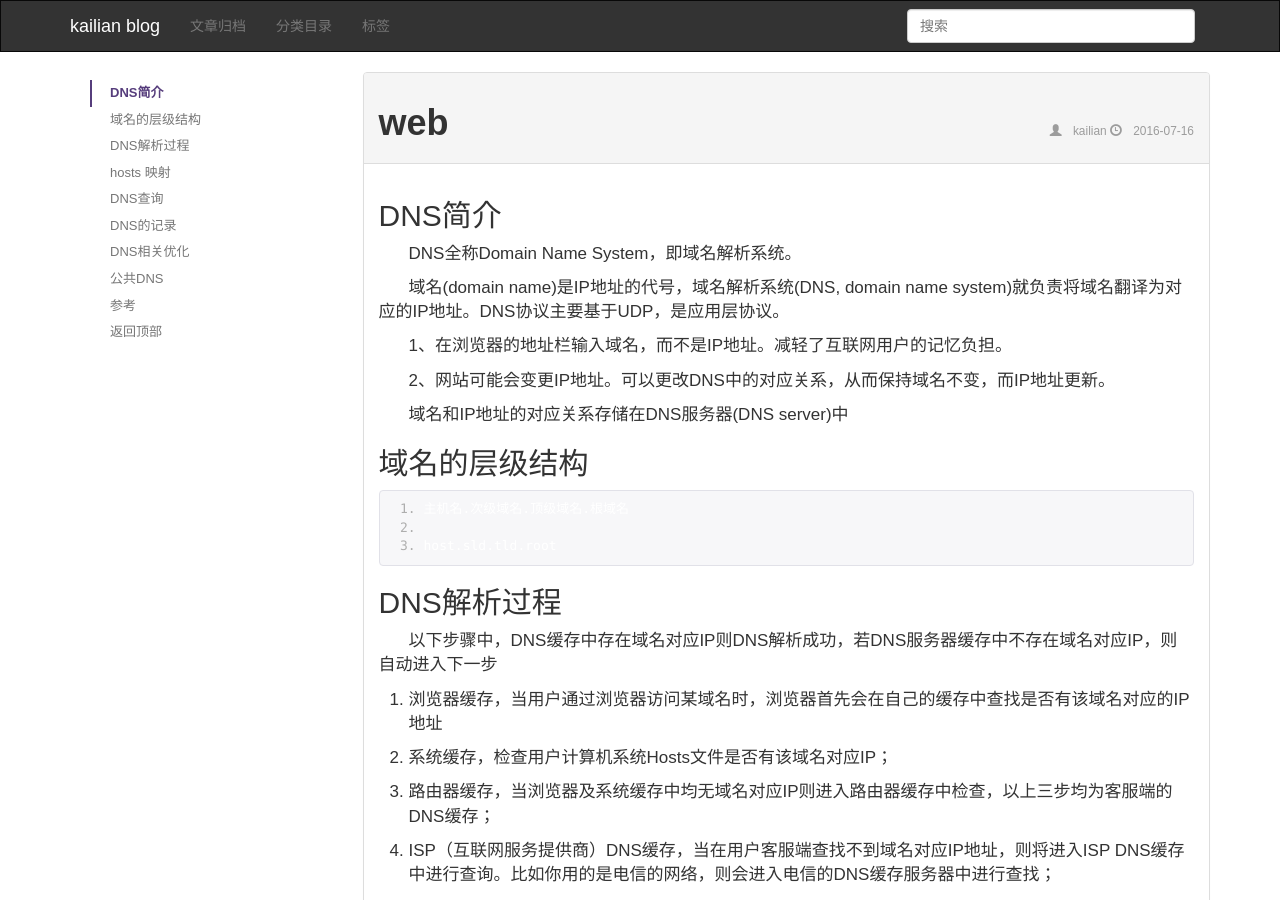
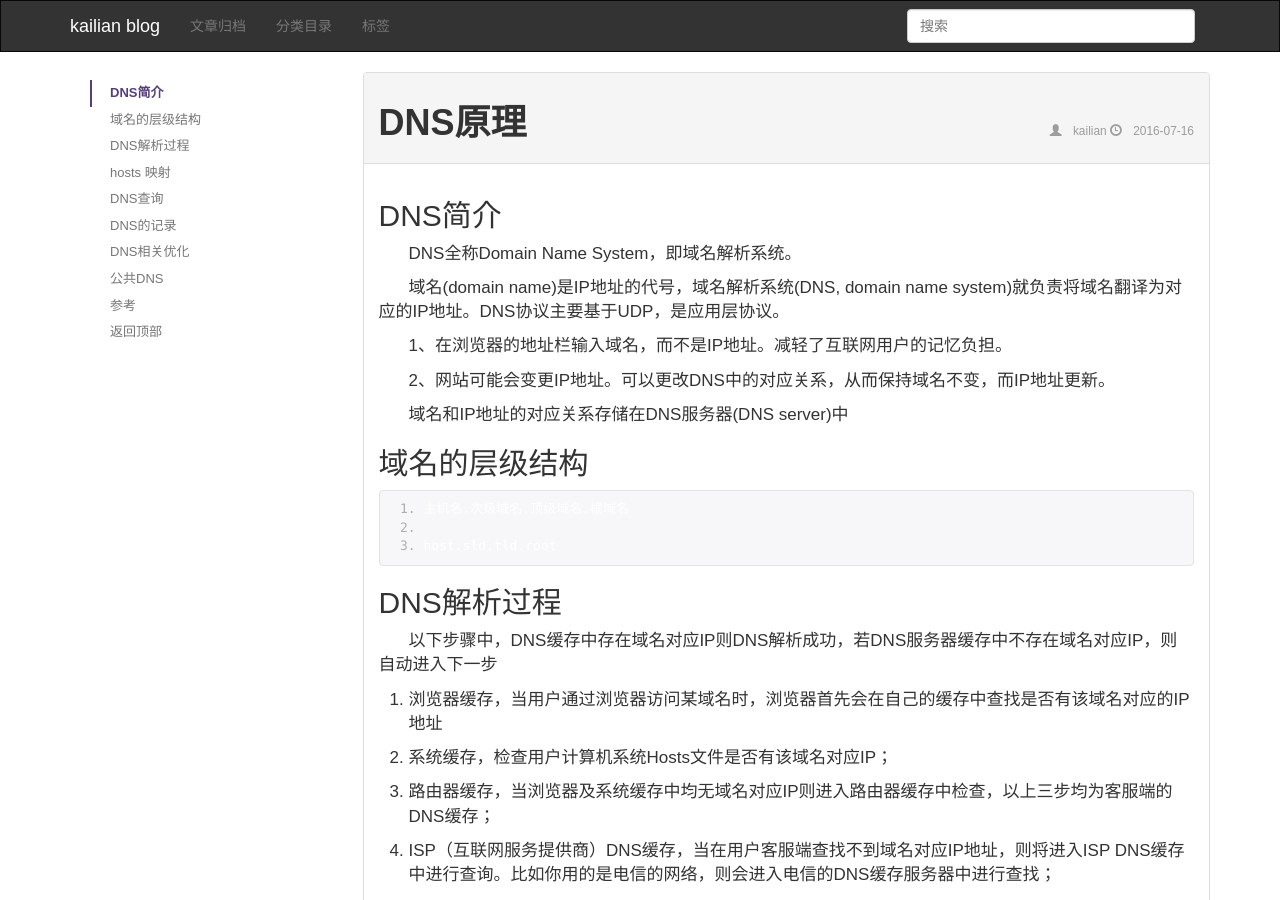
Before and after one commit to kailian/kailian.github.io, a Jekyll site: the page built from _posts/2016-07-16-dns.md, in a window 1280 px wide and 900 px high. Built offline with Jekyll 4.4.1, drawn with Linux system fonts in a browser that asks for light colours; comment, search, counter and statistics services are not loaded.

Commit message:
【文章】DNS

```diff
--- a/_posts/2016-07-16-dns.md
+++ b/_posts/2016-07-16-dns.md
@@ -1,7 +1,7 @@
 ---
 layout: post
-category : 工具
-title: 'web'
+category : web
+title: 'DNS原理'
 tagline: ""
 tags : [web]
 ---
```
